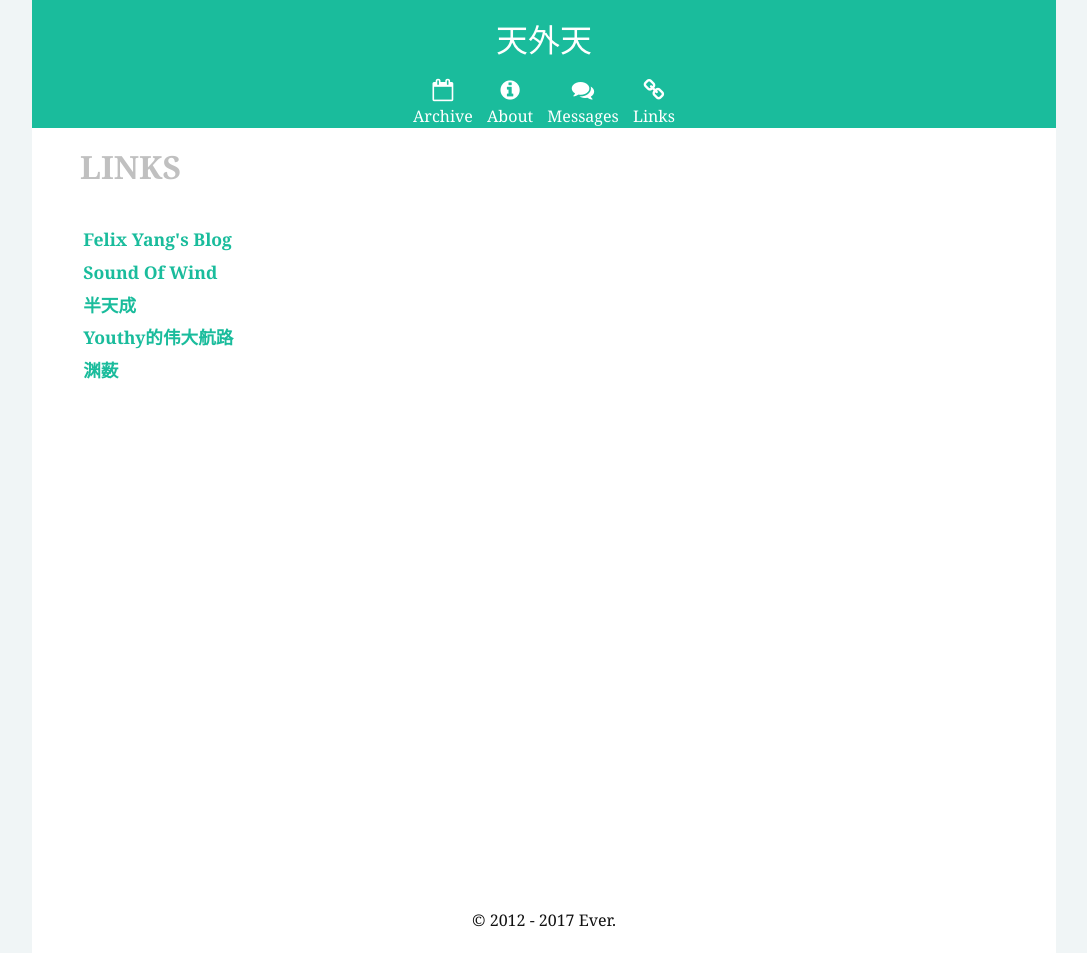
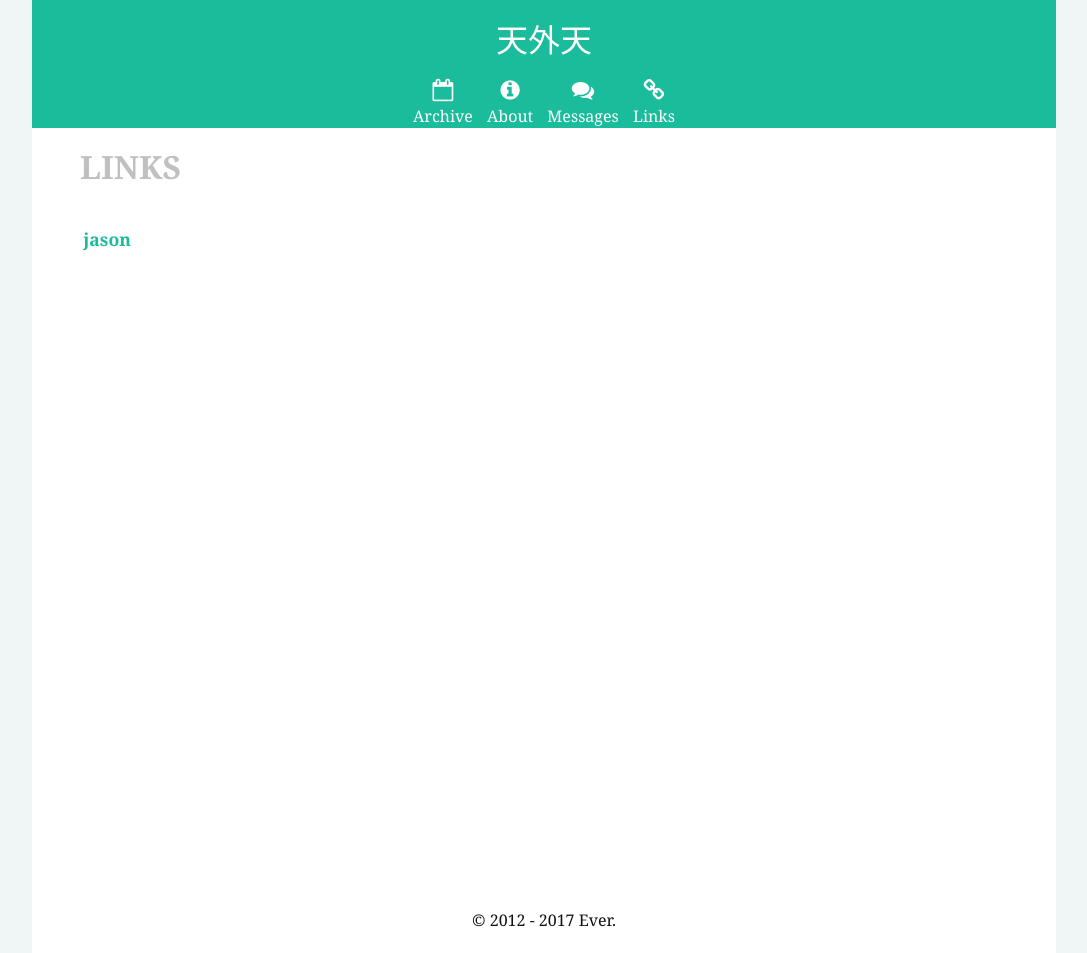
Before and after one commit to JasonAriana/jekyll_demo, a Jekyll site: the page built from links.html, in a window 1280 px wide. Shown: the whole page, without its empty margins (96-1183 px from the left). Built offline with Jekyll 4.4.1, drawn with Linux system fonts in a browser that asks for light colours; nearby versions of some CDN libraries.

Commit message:
swift jekyll template modified

```diff
--- a/_layouts/default.html
+++ b/_layouts/default.html
@@ -13,21 +13,21 @@
                         <i class="fa fa-reorder fa-2x"></i>
                     </div>
                     <h1 class="brand">
-                        <a href="/">{{ site.title }}</a>
+                        <a href="/jekyll_demo">{{ site.title }}</a>
                     </h1>
                     <nav class="nav screen-md">
                         <ul class="nav-list">
                             <li class="nav-item">
-                                <a href="/archive"><i class="fa fa-calendar-o"></i><br /> Archive</a>
+                                <a href="/jekyll_demo/archive"><i class="fa fa-calendar-o"></i><br /> Archive</a>
                             </li>
                             <li class="nav-item">
-                                <a href="/about"><i class="fa fa-info-circle"></i><br /> About</a>
+                                <a href="/jekyll_demo/about"><i class="fa fa-info-circle"></i><br /> About</a>
                             </li>
                             <li class="nav-item">
-                                <a href="/messages"><i class="fa fa-comments"></i><br /> Messages</a>
+                                <a href="/jekyll_demo/messages"><i class="fa fa-comments"></i><br /> Messages</a>
                             </li>
                             <li class="nav-item">
-                                <a href="/links"><i class="fa fa-link"></i><br /> Links</a>
+                                <a href="/jekyll_demo/links"><i class="fa fa-link"></i><br /> Links</a>
                             </li>
                         </ul>
                     </nav>
@@ -35,16 +35,16 @@
                     <nav class="nav screen-mobile" id="toggle-nav">
                         <ul class="nav-list">
                             <li class="nav-item">
-                                <a href="/archive"><i class="fa fa-calendar-o"></i> Archive</a>
+                                <a href="/jekyll_demo/archive"><i class="fa fa-calendar-o"></i> Archive</a>
                             </li>
                             <li class="nav-item">
-                                <a href="/about"><i class="fa fa-info-circle"></i> About</a>
+                                <a href="/jekyll_demo/about"><i class="fa fa-info-circle"></i> About</a>
                             </li>
                             <li class="nav-item">
-                                <a href="/messages"><i class="fa fa-comments"></i> Messages</a>
+                                <a href="/jekyll_demo/messages"><i class="fa fa-comments"></i> Messages</a>
                             </li>
                             <li class="nav-item">
-                                <a href="/links"><i class="fa fa-link"></i> Links</a>
+                                <a href="/jekyll_demo/links"><i class="fa fa-link"></i> Links</a>
                             </li>
                         </ul>
                     </nav>
--- a/links.html
+++ b/links.html
@@ -3,19 +3,9 @@ layout: page
 title: Links
 tagline: ""
 links:
-  - url: http://felixpy.github.io/
-    name: Felix Yang's Blog
-  - url: http://popol1991.github.com
-    name: Sound Of Wind
-    title: popol的个人博客
-  - url: http://shoumu.github.io
-    name: 半天成
-    title: shoumu的个人博客
-  - url: http://youthyblog.com
-    name: Youthy的伟大航路
-    title: 二次元中奋战的程序猿
-  - url: https://andsoaway.github.io/
-    name: 渊薮
+  - url: http://jasonariana.github.io
+    name: jason
+    title: jason的个人博客
 ---
 
 <ul class="links">
```
